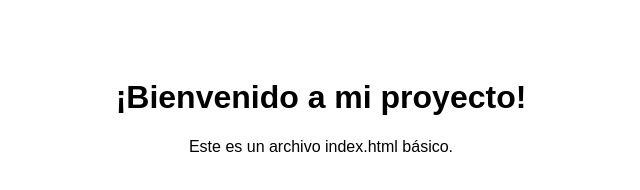
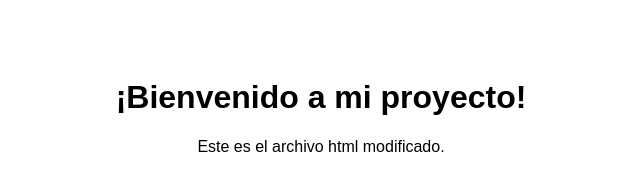
Before and after one commit to RobertSL-IA/Semana7, a plain HTML site: page index.html in a window 1280 px wide. Shown: the full height of the page, 319-959 px from the left. Drawn offline with Linux system fonts and the light colour scheme.

Commit message:
Nuevo archivo modificado

```diff
--- a/index.html
+++ b/index.html
@@ -14,6 +14,6 @@
 </head>
 <body>
   <h1>¡Bienvenido a mi proyecto!</h1>
-  <p>Este es un archivo index.html básico.</p>
+  <p>Este es el archivo html modificado.</p>
 </body>
 </html>
```
